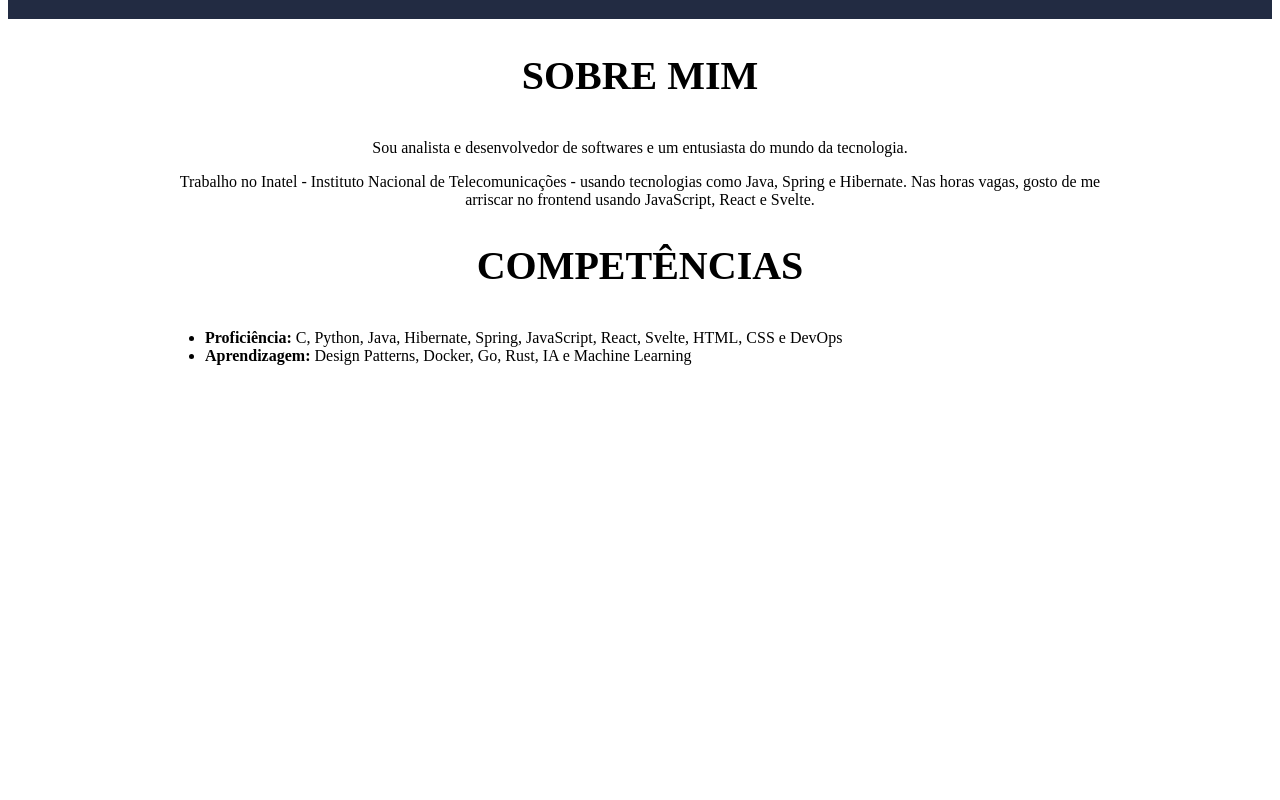
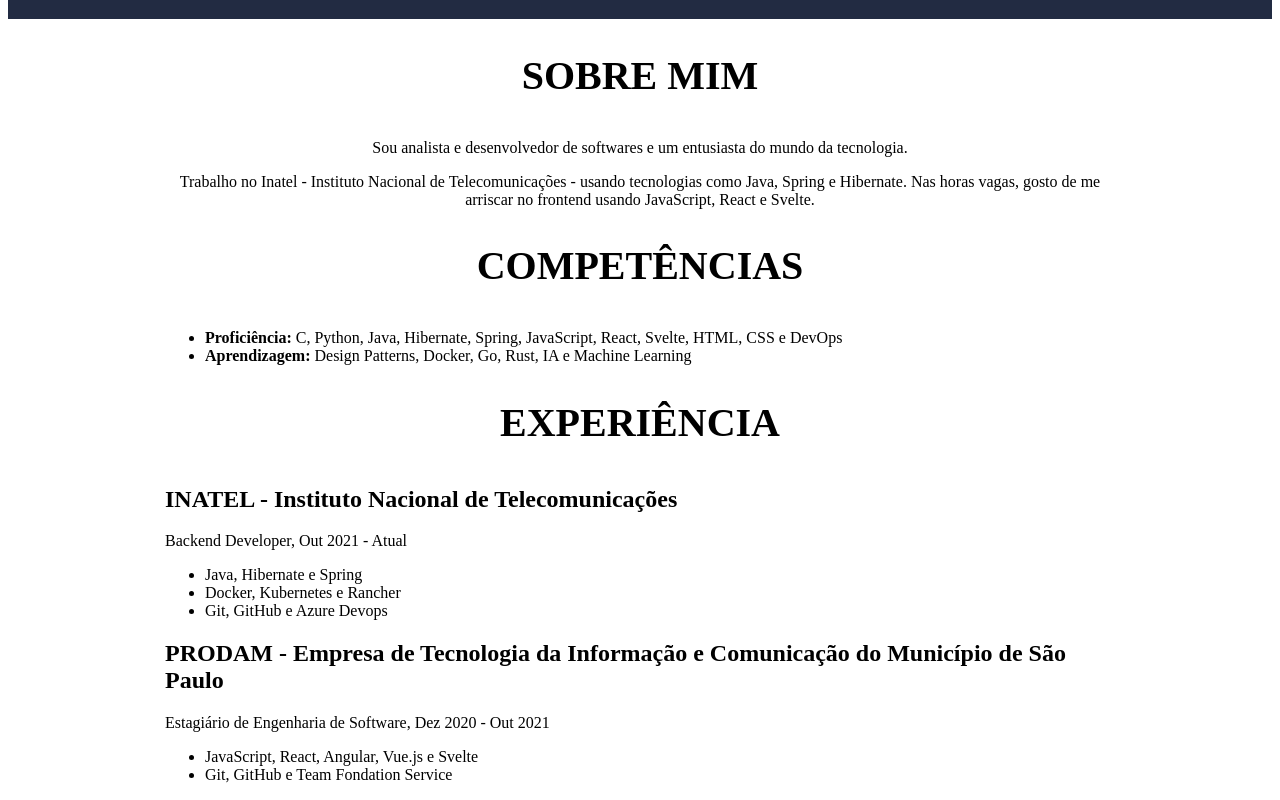
Before and after one commit to heltonricardo/svelte-secomp-sxs, a Svelte app: page / in a window 1280 px wide. Shown: the part 789-1589 px from the top of the page. Before the commit the page ends 1170 px from the top, so only its background shows below. Built offline with nearby package versions, Linux system fonts and the light colour scheme; the HTML template or start-up script is replaced by a standard one.

Commit message:
Adicionando secao de experiencia (App)

```diff
--- a/src/App.svelte
+++ b/src/App.svelte
@@ -29,3 +29,26 @@
 		</li>
 	</ul>
 </Secao>
+
+<Secao titulo="Experiência">
+	<div>
+		<h2>INATEL - Instituto Nacional de Telecomunicações</h2>
+		<span>Backend Developer, Out 2021 - Atual</span>
+		<ul>
+			<li>Java, Hibernate e Spring</li>
+			<li>Docker, Kubernetes e Rancher</li>
+			<li>Git, GitHub e Azure Devops</li>
+		</ul>
+	</div>
+	<div>
+		<h2>
+			PRODAM - Empresa de Tecnologia da Informação e Comunicação do
+			Município de São Paulo
+		</h2>
+		<span>Estagiário de Engenharia de Software, Dez 2020 - Out 2021</span>
+		<ul>
+			<li>JavaScript, React, Angular, Vue.js e Svelte</li>
+			<li>Git, GitHub e Team Fondation Service</li>
+		</ul>
+	</div>
+</Secao>
```
